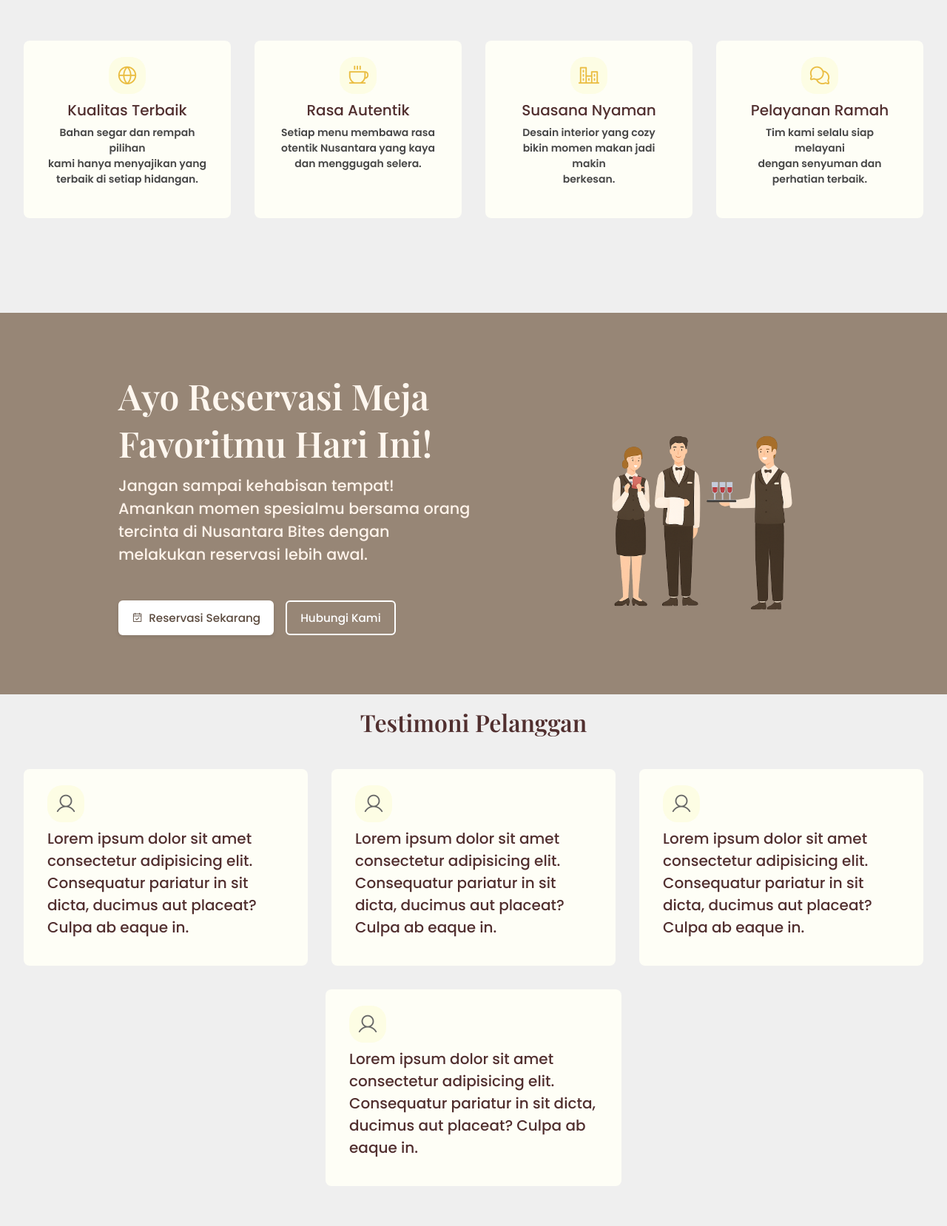
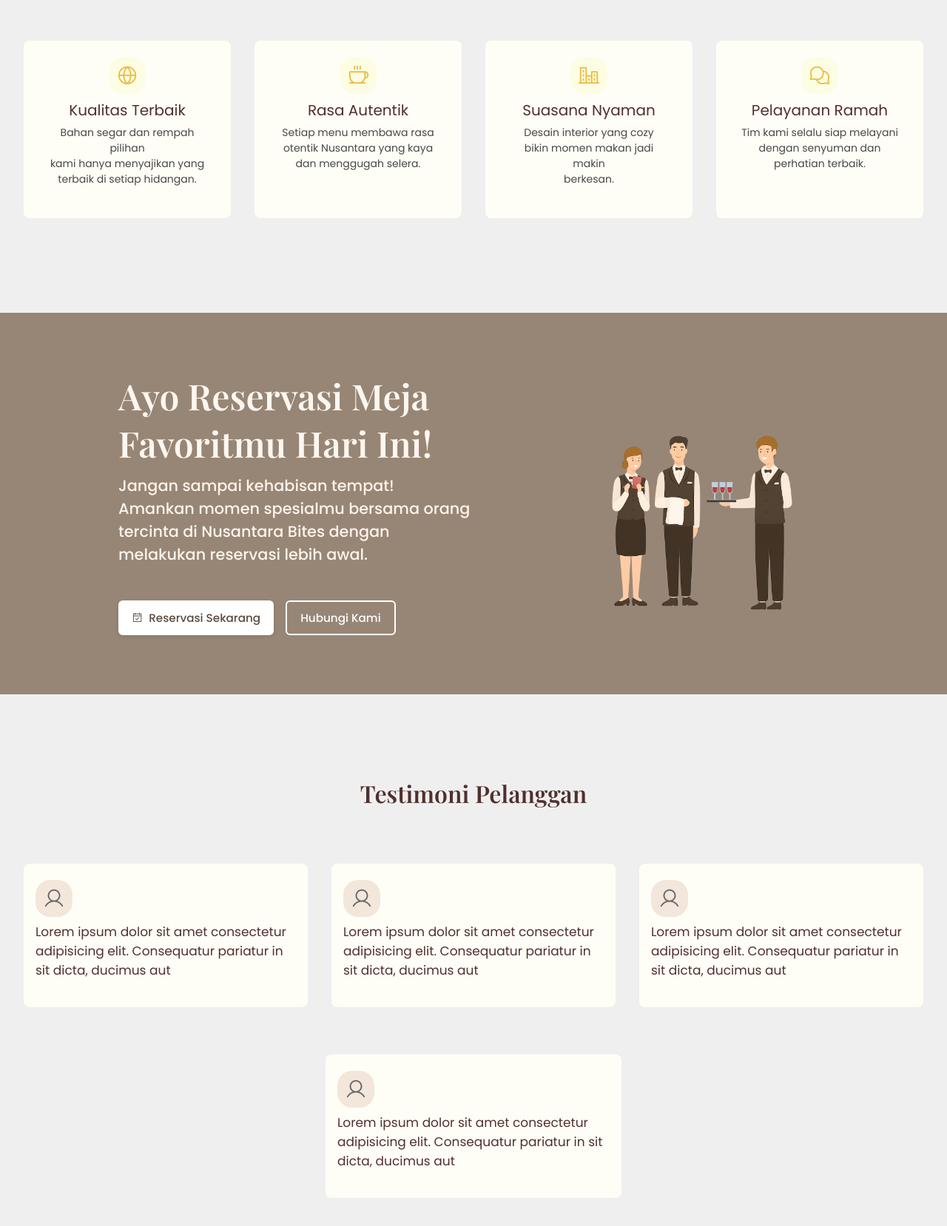
Before and after one commit to baskororinakit/Nusantara-Bites, a plain HTML site: page index.html in a window 1280 px wide. Shown: the part 1100-2758 px from the top of the page at 74% size. Before the commit the page ends 2736 px from the top, so only its background shows below. Drawn offline with nearby package versions, Linux system fonts and the light colour scheme; a web font is replaced by a local one.

Commit message:
Fix error card

```diff
--- a/index.html
+++ b/index.html
@@ -193,28 +193,28 @@
       <i class="ph ph-user"></i>
       <p>
         Lorem ipsum dolor sit amet consectetur adipisicing elit. Consequatur
-        pariatur in sit dicta, ducimus aut placeat? Culpa ab eaque in.
+        pariatur in sit dicta, ducimus aut
       </p>
     </div>
     <div class="card-content2">
       <i class="ph ph-user"></i>
       <p>
         Lorem ipsum dolor sit amet consectetur adipisicing elit. Consequatur
-        pariatur in sit dicta, ducimus aut placeat? Culpa ab eaque in.
+        pariatur in sit dicta, ducimus aut
       </p>
     </div>
     <div class="card-content2">
       <i class="ph ph-user"></i>
       <p>
         Lorem ipsum dolor sit amet consectetur adipisicing elit. Consequatur
-        pariatur in sit dicta, ducimus aut placeat? Culpa ab eaque in.
+        pariatur in sit dicta, ducimus aut
       </p>
     </div>
     <div class="card-content2">
       <i class="ph ph-user"></i>
       <p>
         Lorem ipsum dolor sit amet consectetur adipisicing elit. Consequatur
-        pariatur in sit dicta, ducimus aut placeat? Culpa ab eaque in.
+        pariatur in sit dicta, ducimus aut
       </p>
     </div>
   </div>
--- a/styles/style.css
+++ b/styles/style.css
@@ -70,15 +70,15 @@ nav ul li a {
   color: white;
   font-family: 'Poppins', sans-serif, Arial, Helvetica, sans-serif;
   display: inline-block;
-  transition: all ease-in .2s;
-  -webkit-transition: all ease-in .2s;
-  -moz-transition: all ease-in .2s;
-  -ms-transition: all ease-in .2s;
-  -o-transition: all ease-in .2s;
+  transition: all ease-in-out .1s;
+  -webkit-transition: all ease-in-out .1s;
+  -moz-transition: all ease-in-out .1s;
+  -ms-transition: all ease-in-out .1s;
+  -o-transition: all ease-in-out .1s;
 }
 
 nav ul li a:hover {
-    border-bottom: #706262 2px solid;
+    /* border-bottom: #706262 2px solid; */
   color: #d4cdcd;
   transform: translateY(1px);
   -webkit-transform: translateY(1px);
@@ -265,7 +265,7 @@ nav ul li a:hover {
 
 .card-section > h2 {
     font-family: 'Playfair Display', sans-serif, Arial, Helvetica, sans-serif;
-    font-weight: 600;
+    font-weight: 500;
     font-size: 32px;
     color: #512F2F;
     margin-bottom: 10px;
@@ -274,12 +274,12 @@ nav ul li a:hover {
 .card-section > p {
     font-family: 'Poppins', sans-serif, Arial, Helvetica, sans-serif;
     font-size: 17px;
-    font-weight: 500;
+    font-weight: 400;
     color: #474747;
     margin-bottom: 30px;
 }
 
-.card-content {
+.card-content { /* keseluruhan cardnya */
     /* padding-bottom: 2rem; */
     /* display: grid;
     grid-template-columns: repeat(auto-fit, minmax(370px, 1fr)); */
@@ -294,7 +294,7 @@ nav ul li a:hover {
     border-radius: 10px;
 }
 
-.card {
+.card { /* Isi cardnya */
     background-color: #FEFEF6;
     border-radius: 8px;
     padding: 2rem;
@@ -315,7 +315,7 @@ nav ul li a:hover {
 
 .card > h3 {
     font-family: 'Poppins', sans-serif, Arial, Helvetica, sans-serif;
-    font-weight: 500;
+    font-weight: 400;
     font-size: 20px;
     color: #512F2F;
     margin-bottom: 5px;
@@ -325,7 +325,7 @@ nav ul li a:hover {
 .card > p {
     font-family: 'Poppins', sans-serif, Arial, Helvetica, sans-serif;
     font-size: 14px;
-    font-weight: 600;
+    font-weight: 400;
     color: #474747;
     margin-bottom: 10px;
 }
@@ -521,6 +521,7 @@ nav ul li a:hover {
 /* Section Testimoni */
 
 .testimoni {
+    padding-block: 6rem;
     background-color: #EFEFEF;
     text-align: center;
     margin-top: 1rem;
@@ -534,7 +535,7 @@ nav ul li a:hover {
     margin-bottom: 10px;
 }
 
-.card-testi {
+.card-testi { /* keseluruhan cardnya */
     display: flex;
     flex-direction: row;
     gap: 2rem;
@@ -544,13 +545,15 @@ nav ul li a:hover {
     padding: 2rem;
     margin: auto;
     border-radius: 10px;
+    padding-top: 2rem;
 }
 
-.card-content2 {
+.card-content2 { /* Isi cardnya */
     text-align: left;
     background-color: #FEFEF6;
     border-radius: 8px;
-    padding: 2rem;
+    padding: 2rem 1rem;
+    margin-top: 2rem;
     flex: 1 1 300px;
     max-width: 400px;
     min-width: 250px;
@@ -559,7 +562,7 @@ nav ul li a:hover {
 
 
 .card-content2 > i {
-    background-color: #FDFDE4;
+    background-color: #f3e6db;
     font-size: 30px;
     color: #686868;
     margin-top: 10px;
@@ -570,8 +573,8 @@ nav ul li a:hover {
 
 .card-content2 > p {
     font-family: 'Poppins', sans-serif, Arial, Helvetica, sans-serif;
-    font-weight: 500;
-    font-size: 20px;
+    font-weight: 400;
+    font-size: 17px;
     color: #512F2F;
     margin-bottom: 5px;
     margin-top: 15px;
```
Also changed, not shown: pages/about.html (+8 -0 lines).
